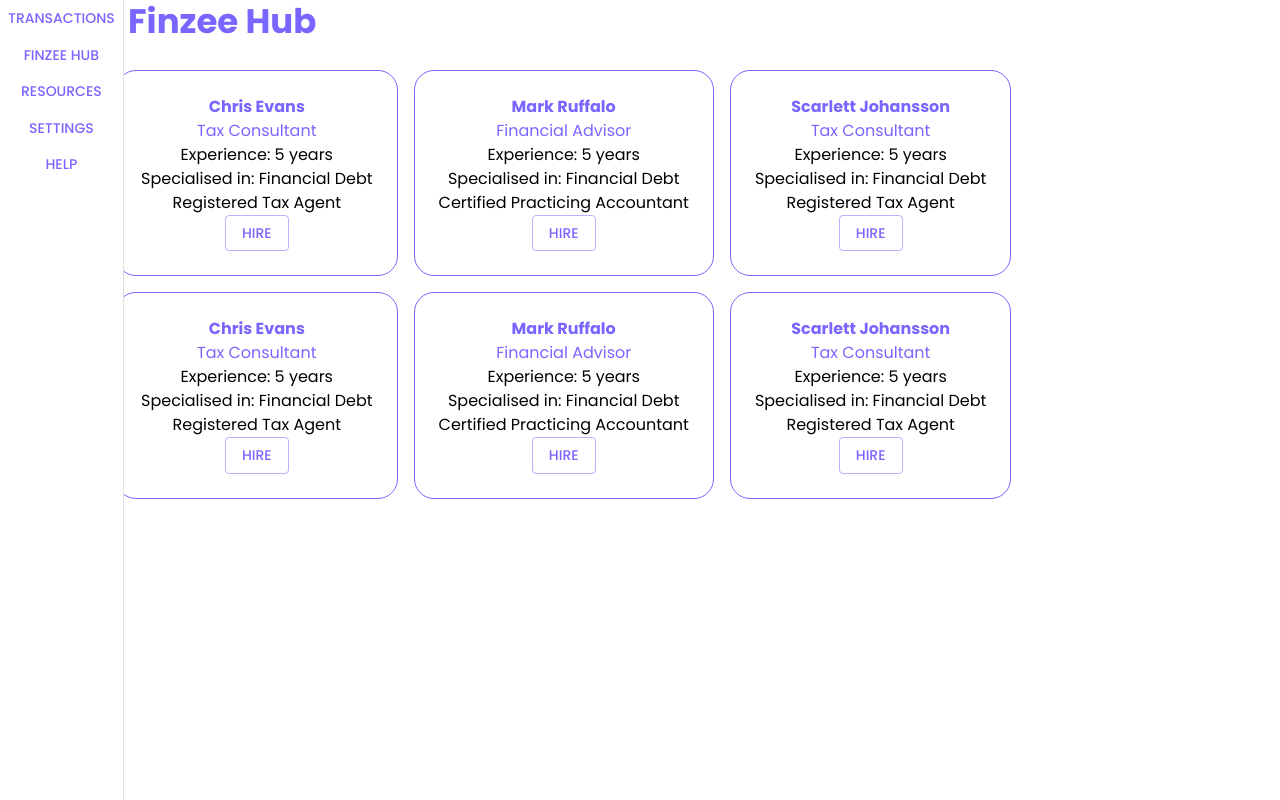
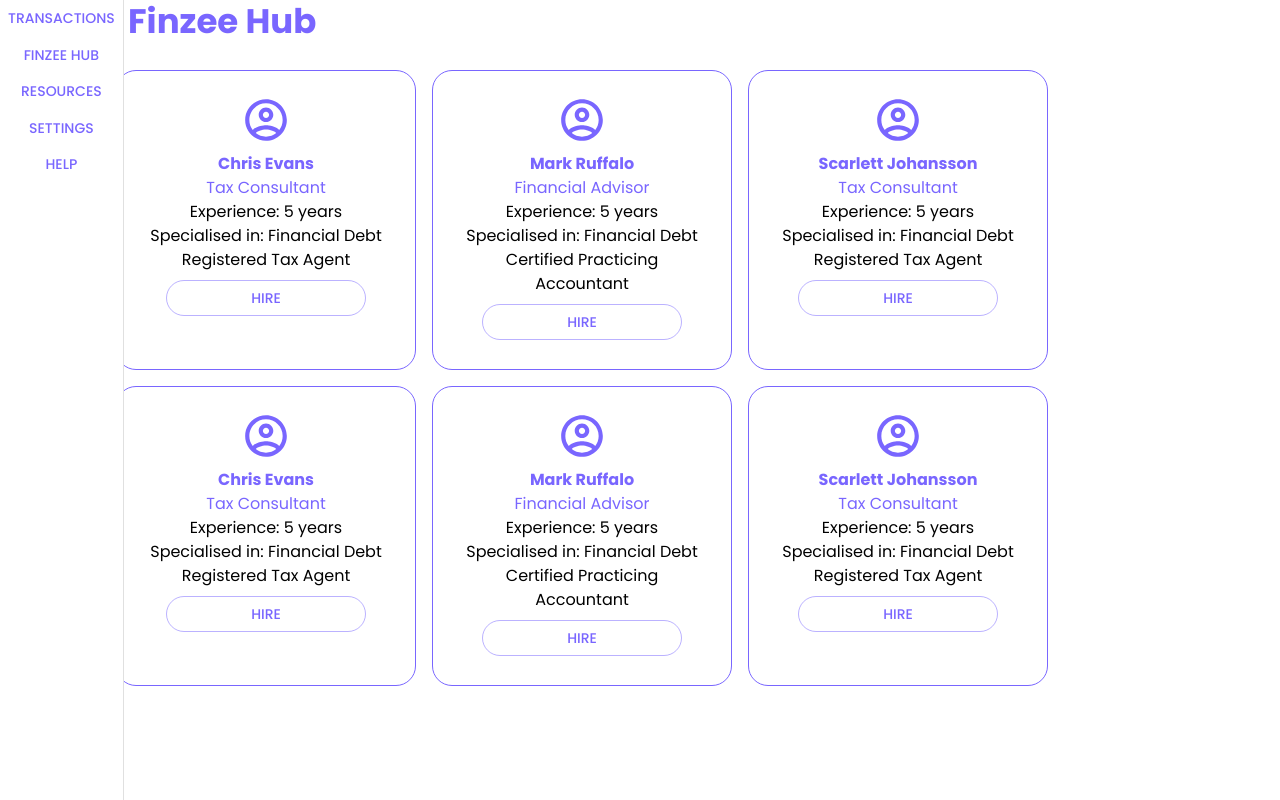
Before and after one commit to glui2/finzee-webapp, a React (Create React App) app in the folder finzee-webapp/: page /hub in a window 1280 px wide. Built offline with nearby package versions, Linux system fonts and the light colour scheme; no server answers.

Commit message:
add profile pic icon to cards

```diff
--- a/finzee-webapp/package.json
+++ b/finzee-webapp/package.json
@@ -3,11 +3,14 @@
   "version": "0.1.0",
   "private": true,
   "dependencies": {
+    "@fortawesome/fontawesome-free": "^5.15.1",
     "@material-ui/core": "^4.11.2",
+    "@material-ui/icons": "^4.11.2",
     "@testing-library/jest-dom": "^5.11.6",
     "@testing-library/react": "^11.2.2",
     "@testing-library/user-event": "^12.6.0",
     "axios": "^0.21.0",
+    "fg-loadcss": "^3.1.0",
     "history": "^5.0.0",
     "react": "^17.0.1",
     "react-dom": "^17.0.1",
--- a/finzee-webapp/src/components/PersonCard.js
+++ b/finzee-webapp/src/components/PersonCard.js
@@ -1,8 +1,22 @@
 import { Button, Grid, Typography } from "@material-ui/core";
+import { makeStyles } from "@material-ui/core/styles";
+import AccountCircleOutlinedIcon from "@material-ui/icons/AccountCircleOutlined";
 import React from "react";
 import Box from "@material-ui/core/Box";
 
+const useStyles = makeStyles((theme) => ({
+  button: {
+    margin: theme.spacing(1),
+    borderRadius: "5em",
+    width: "80%",
+  },
+  profilePicture: {
+    fontSize: "50px",
+  },
+}));
+
 const PersonCard = (props) => {
+  const classes = useStyles();
   var name = props.name;
   var job = props.job;
   var experience = props.experience;
@@ -10,8 +24,23 @@ const PersonCard = (props) => {
   var certificate = props.certificate;
 
   return (
-    <Box borderColor="primary.main" border={1} borderRadius={20} m={1} p={3}>
+    <Box
+      borderColor="primary.main"
+      width="250px"
+      height="250px"
+      border={1}
+      borderRadius={20}
+      m={1}
+      p={3}
+    >
       <Grid container direction="column">
+        <Grid item>
+          <AccountCircleOutlinedIcon
+            color="primary"
+            fontSize="large"
+            className={classes.profilePicture}
+          ></AccountCircleOutlinedIcon>
+        </Grid>
         <Grid item>
           <Typography color="primary">
             <strong>{name}</strong>
@@ -30,7 +59,7 @@ const PersonCard = (props) => {
           <Typography>{certificate}</Typography>
         </Grid>
         <Grid item>
-          <Button variant="outlined" color="primary" className="hire-button">
+          <Button variant="outlined" color="primary" className={classes.button}>
             Hire
           </Button>
         </Grid>
```
Also changed, not shown: 2 other files (tests, documents, lock files or other folders).
